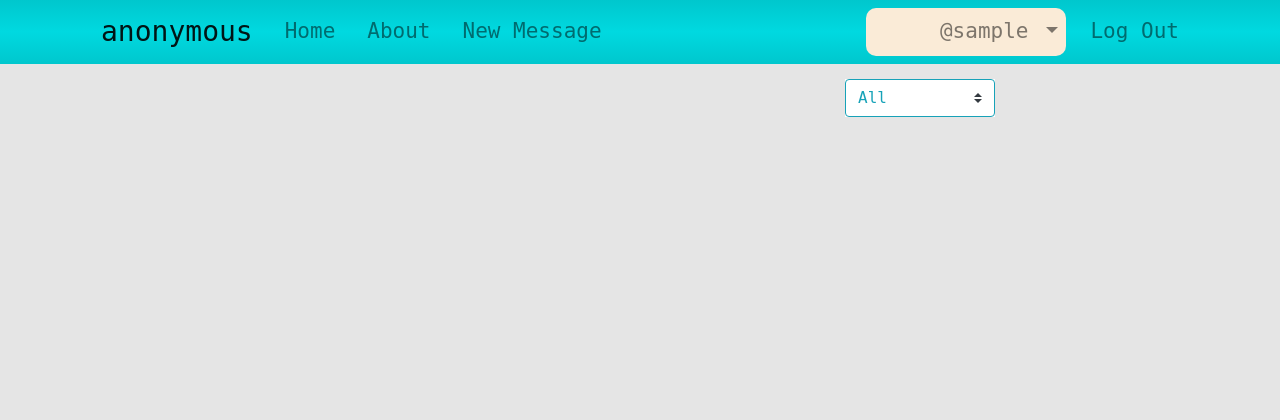
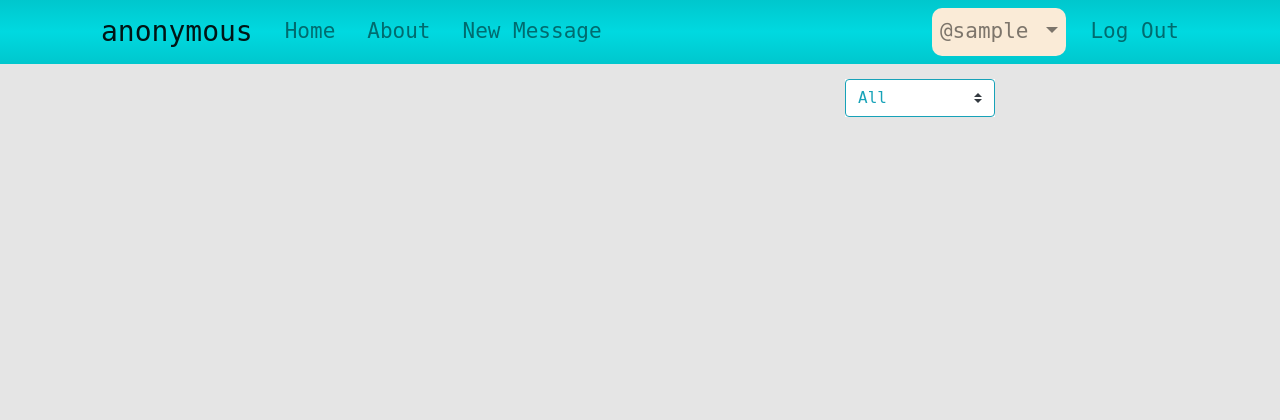
Before and after one commit to atharvakadlag/anonymous, a Flask app: page /account/my_messages in a window 1280 px wide. Shown: the top 420 px of the page. Run offline with Flask 2, Linux system fonts and the light colour scheme; the visitor is signed in with stand-in values (Sample User, id 1); data comes from the database, SQL or seed files in the repository; both versions use the stored data as it was after the commit; data that the repository does not hold is empty; parts of the project's set-up code (start-up, migrations or seed data) failed here and were passed over; some libraries are stand-ins or nearby versions.

Commit message:
user_messages bug

```diff
--- a/anonymous/static/css/main.css
+++ b/anonymous/static/css/main.css
@@ -18,8 +18,8 @@
 }
 
 .dropdown-toggle {
-    text-align: right;
-    width: 200px;
+    max-width: 200px;
+    overflow: hidden;
     background-color: rgb(250, 235, 215);
 }
 
```
Also changed, not shown: anonymous/site.db.
